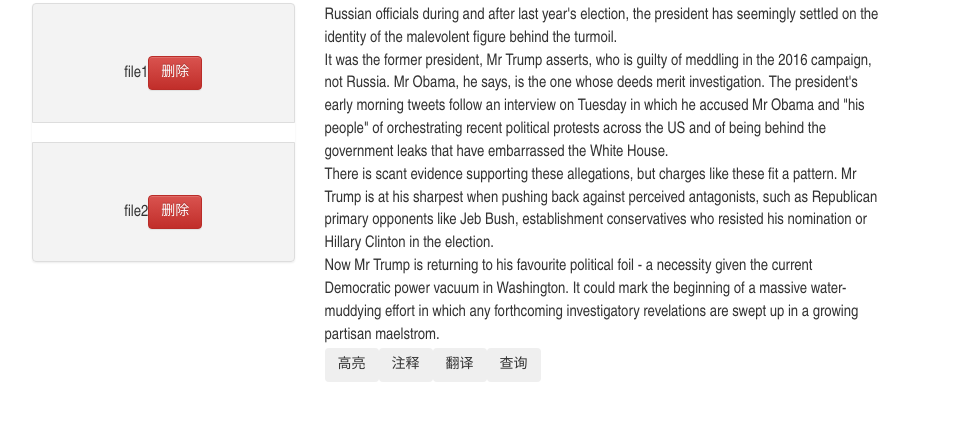
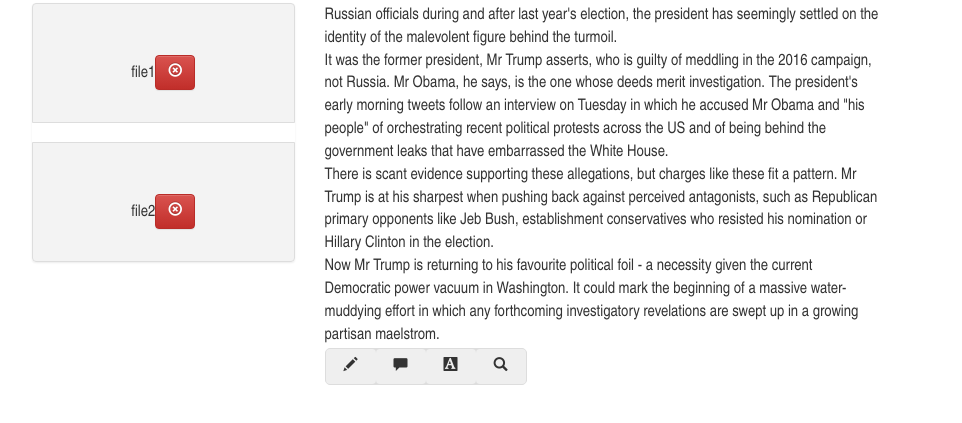
Before and after one commit to demongodYY/local-reader, a website: page index.html in a window 1280 px wide. Shown: the part 115-538 px from the top of the page, without its empty margins (38-1000 px from the left). Drawn offline with Linux system fonts and the light colour scheme.

Commit message:
四个功能按钮改进 #2

```diff
--- a/index.html
+++ b/index.html
@@ -19,8 +19,8 @@
 	        <input type="file" class="file_open" id="sfile" />
 	        <div class="div_files">
 	            <ul class="ul_files list-group">
-	                <li class="div_file1 list-group-item"><span>file1</span><button class="btn btn-danger">删除</button></li>
-	                <li class="div_file2 list-group-item"><span>file2</span><button class="btn btn-danger">删除</button></li>
+	                <li class="div_file1 list-group-item"><span>file1</span><button class="btn btn-danger"><span class="glyphicon glyphicon-remove-circle" aria-hidden="true"></span></button></li>
+	                <li class="div_file2 list-group-item"><span>file2</span><button class="btn btn-danger"><span class="glyphicon glyphicon-remove-circle" aria-hidden="true"></span></li>
 	            </ul>
 	        </div>
 	    </div>
@@ -34,10 +34,16 @@
 	            <p>Now Mr Trump is returning to his favourite political foil - a necessity given the current Democratic power vacuum in Washington. It could mark the beginning of a massive water-muddying effort in which any forthcoming investigatory revelations are swept up in a growing partisan maelstrom.</p>
 	        </div>
 	        <div class="div_btns">
-	            <button class="btn  btn_info btn_highlight">高亮</button>
-	            <button class="btn  btn_info btn_addnote">注释</button>
-	            <button class="btn  btn_info btn_trans">翻译</button>
-	            <button class="btn  btn_info btn_search">查询</button>
+	            <button class="btn  btn_info btn_highlight">
+	            	 <span class="glyphicon glyphicon-pencil" aria-hidden="true"></span>
+	            </button>
+	            <button class="btn  btn_info btn_addnote">
+	            	<span class="glyphicon glyphicon-comment" aria-hidden="true"></span>
+	            </button>
+	            <button class="btn  btn_info btn_trans"><span class="glyphicon glyphicon-text-background" aria-hidden="true"></button>
+	            <button class="btn  btn_info btn_search">
+	            	<span class="glyphicon glyphicon-search" aria-hidden="true"></span>
+	            </button>
 	        </div>
 	    </div>
 	    <div class="div_notes col-md-3">
--- a/static/css/main.css
+++ b/static/css/main.css
@@ -36,5 +36,16 @@
 }
 
 /*content*/
+.div_content .div_btns{
+	position: absolute;
+	/*display: none;*/
+	border: 1px solid #DDDDDD;
+	border-radius: 5px;
+	background-color: #DDDDDD;
+}
 .div_content .div_btns button{
+	width: 50px;
 	float: left;
+}
+
+/*note*/
```
